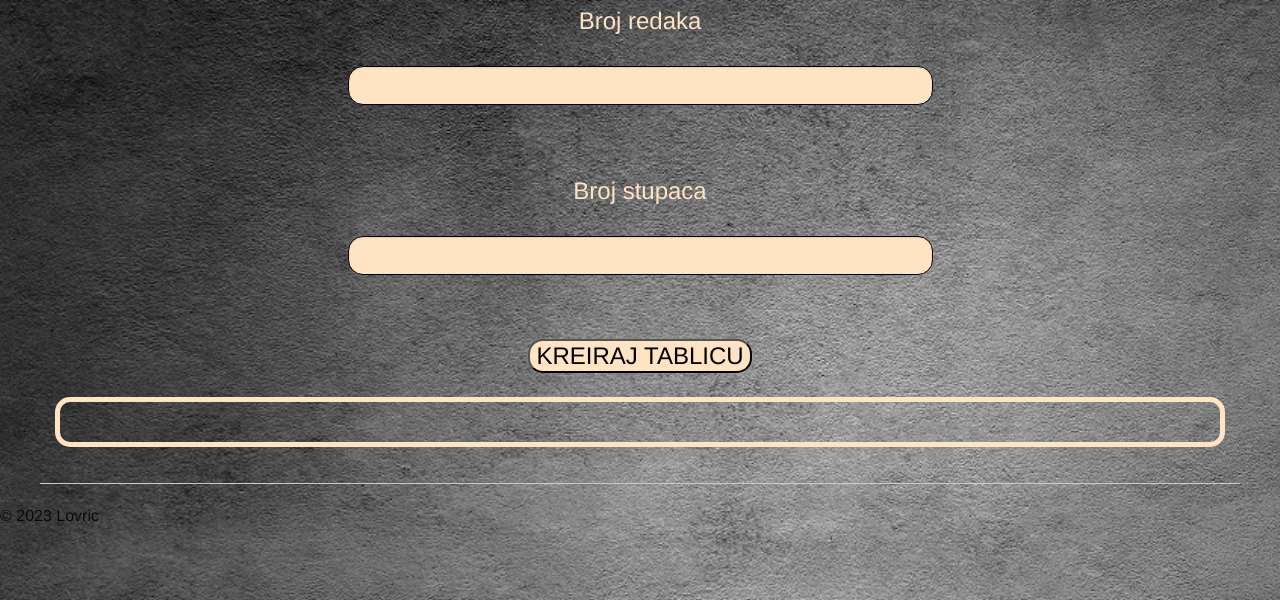
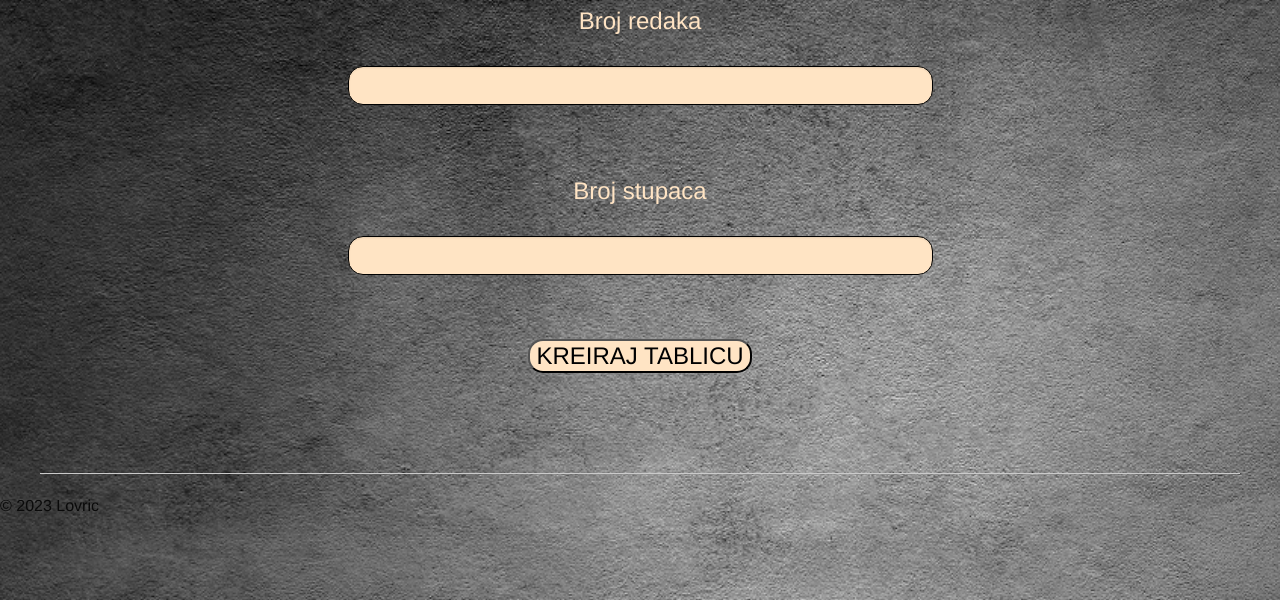
Before and after one commit to ChrisLovric/Ucenje, a PHP site: page /Ciklicna/index.php in a window 1280 px wide. Shown: the part 200-800 px from the top of the page. Run offline with PHP 8.4, Linux system fonts and the light colour scheme.

Commit message:
brisanje okvira tablice

```diff
--- a/ucenjephphome.hr/Ciklicna/css/app.css
+++ b/ucenjephphome.hr/Ciklicna/css/app.css
@@ -63,7 +63,6 @@ h3{
     empty-cells: show;
     border-collapse: separate !important;
     border-spacing: 5px;
-    border: 5px solid bisque;
     padding: 20px;
     color: black;
     border-radius: 15px;
```
